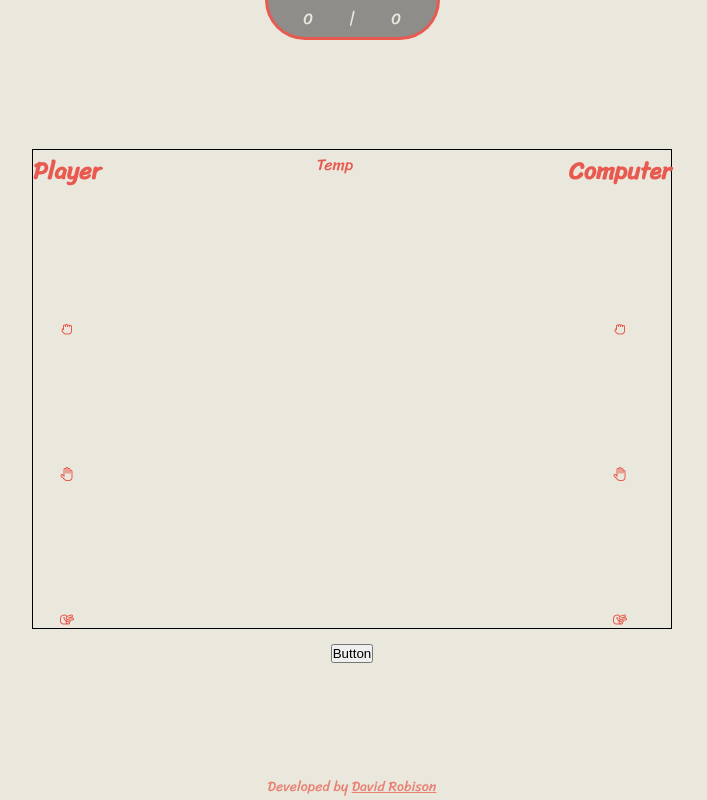
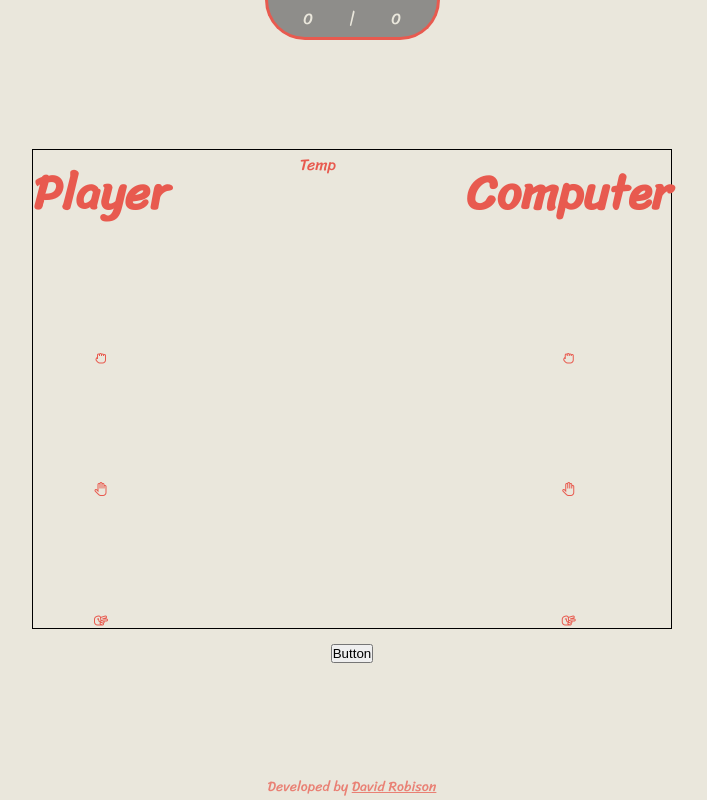
Before and after one commit to robisonwebdev/rock-paper-scissors-react, a React (Create React App) app: page / in a window 1280 px wide. Shown: the whole page, without its empty margins (288-995 px from the left). Built offline with nearby package versions, Linux system fonts and the light colour scheme.

Commit message:
Adjusted font-size on .gameInterface h2

```diff
--- a/src/styles/GameInterface.css
+++ b/src/styles/GameInterface.css
@@ -7,3 +7,7 @@
     height: 100%;
     width: auto;
 }
+
+.gameInterface h2 {
+    font-size: 3rem;
+}
```
